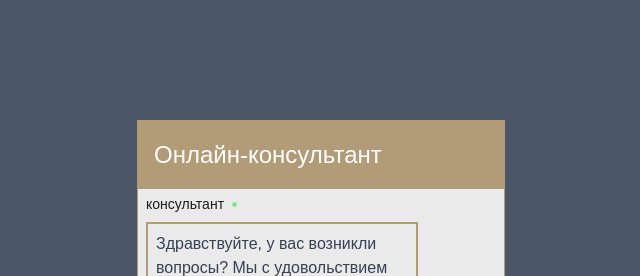
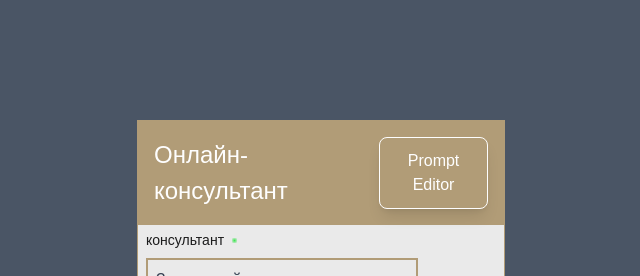
Before and after one commit to IvanArefkov/Artistic-chatbot-frontend, a Next.js app: page / in a window 1280 px wide. Shown: the top 276 px of the page, without its empty margins (319-959 px from the left). Built offline with nearby package versions, Linux system fonts and the light colour scheme; no server answers; a web font is replaced by a local one.

Commit message:
link to prompt editor

```diff
--- a/app/page.tsx
+++ b/app/page.tsx
@@ -1,11 +1,12 @@
-
 import Title from "./ui/title";
 import dynamic from "next/dynamic";
+
 
 export default function Home() {
   const Chatbot = dynamic(()=> import("./ui/chatbot"))
   return (
-    <div className="w-screen h-screen flex justify-center items-center bg-gray-600">
+    <div className="w-screen h-screen flex flex-col justify-center items-center bg-gray-600">
+
       <Title />
       <Chatbot />
     </div>
--- a/app/ui/chatbot.tsx
+++ b/app/ui/chatbot.tsx
@@ -6,6 +6,7 @@ import { useGSAP } from '@gsap/react';
 import Message from './message';
 import { useState } from 'react';
 import type { MessageType } from '@/app/ui/message'
+import Link from 'next/link'
 gsap.registerPlugin(useGSAP)
 
 
@@ -86,8 +87,12 @@ export default function Chatbot(){
 
     return(
         <div ref={chatRef} className="chat-wrapper h-140 max-h-screen w-92 flex flex-col" style={{backgroundColor: 'var(--base-custom)'}}>
-           <div style={{backgroundColor: 'var(--accent-custom)',borderBottomColor:'var(--base-custom)', borderBottomWidth: '1px' }}>
+           <div style={{backgroundColor: 'var(--accent-custom)',borderBottomColor:'var(--base-custom)', borderBottomWidth: '1px' }} className='flex'>
                 <h2 className={ `${spectral.className} text-title p-4 text-white`}>Онлайн-консультант</h2>
+                <Link className="inline-flex items-center px-3 py-2 border m-4 text-white font-medium text-center rounded-lg hover:bg-[#7a6c54] focus:outline-none focus:ring-2  focus:ring-offset-2 focus:ring-offset-gray-600 transition-all duration-200 shadow-lg hover:shadow-xl transform hover:-translate-y-0.5"
+                    href="/system-message">
+                    Prompt Editor
+                </Link>
            </div>
            <div className={`flex-1 overflow-y-scroll no-scrollbar ${fira_sans.className}`}>
                 <div className='flex pt-1'>
```
